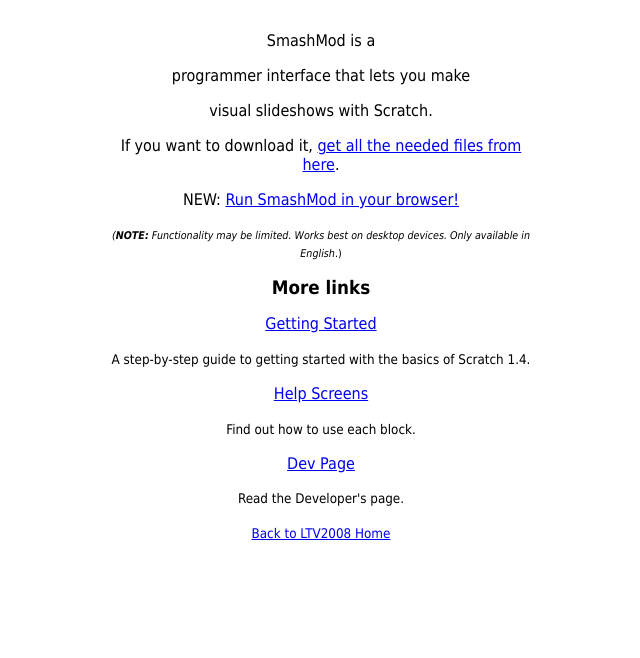
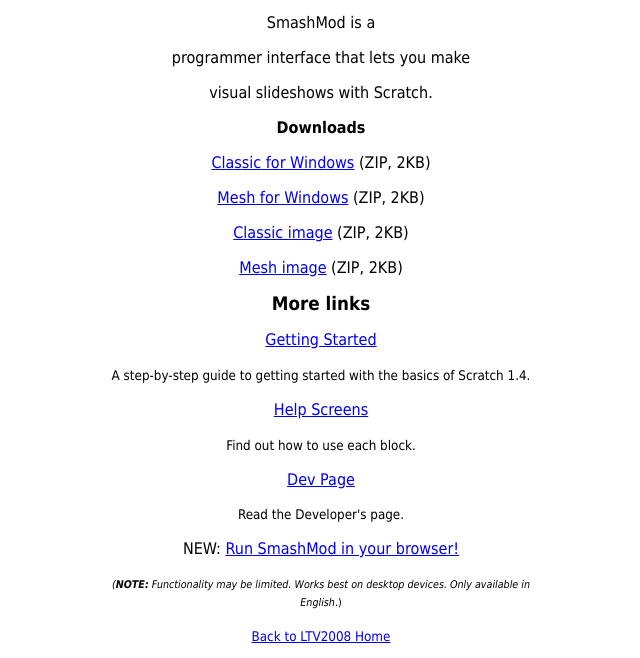
Before and after one commit to LTV2008/SmashMod-Slideshow-Maker, a plain HTML site: page index.html in a window 1280 px wide. Shown: the part 541-1199 px from the top of the page, without its empty margins (319-959 px from the left). Drawn offline with Linux system fonts and the light colour scheme.

Commit message:
update to index, add windows

```diff
--- a/index.html
+++ b/index.html
@@ -72,23 +72,26 @@
               <br>
             </p>
             <p align="center"><br>
-              <br>
             </p>
             <p align="center"><font face="Tahoma, sans-serif">SmashMod is a </font></p>
             <p align="center"><font face="Tahoma, sans-serif">programmer
                 interface that lets you make</font></p>
             <p align="center"><font face="Tahoma, sans-serif">visual slideshows
                 with Scratch.</font></p>
-            <p align="center"><font face="Tahoma, sans-serif">If you want to
-                download it, <a href="https://github.com/LTV2008/SmashMod-Slideshow-Maker">get
-                  all the needed files from here</a>.</font></p>
-            <p align="center"><font face="Tahoma, sans-serif">NEW: <a href="https://squeak.js.org/run/#url=https://ltv2008.github.io/SmashMod-Slideshow-Maker&amp;files=[files-classic/SmashMod%20Slideshow%20Maker%20-%20Lite.image]&amp;swapButtons=true">Run
-                  SmashMod in your browser!</a><br>
-              </font></p>
-            <p align="center"><font style="font-size: 8pt" face="Tahoma, sans-serif"><i>(<b>NOTE:</b>
-                  Functionality may be limited. Works best on desktop devices.
-                  Only available in English</i>.)<br>
-              </font></p>
+            <p align="center"><b><span style="font-family: Tahoma,sans-serif;">Downloads</span></b></p>
+            <p align="center"><span style="font-family: Tahoma,sans-serif;"><a href="https://github.com/LTV2008/SmashMod-Slideshow-Maker/raw/main/release/win32/SmashMod.zip">Classic
+                  for Windows</a> (ZIP, 2KB)</span></p>
+            <p align="center"><span style="font-family: Tahoma,sans-serif;"><a href="https://github.com/LTV2008/SmashMod-Slideshow-Maker/raw/main/release/win32/SmashMod_Mesh.zip">Mesh
+                  for Windows</a> (ZIP, 2KB)</span><span style="font-family: Tahoma,sans-serif;"><a
+
+                  href="https://github.com/LTV2008/SmashMod-Slideshow-Maker/raw/main/release/win32/SmashMod.zip"><br>
+                </a></span></p>
+            <p align="center"><span style="font-family: Tahoma,sans-serif;"><a href="https://github.com/LTV2008/SmashMod-Slideshow-Maker/raw/main/release/images/files-classic.zip">Classic
+                  image</a> (ZIP, 2KB)</span>
+            </p>
+            <p align="center"><span style="font-family: Tahoma,sans-serif;"><a href="https://github.com/LTV2008/SmashMod-Slideshow-Maker/raw/main/release/images/files-meshFeature.zip">Mesh
+                  image</a> (ZIP, 2KB)</span></p>
+            <p align="center"></p>
             <p align="center"><font face="Tahoma, sans-serif"><font style="font-size: 14pt"
 
                   size="4"><b>More links</b></font></font></p>
@@ -118,6 +121,14 @@
             <p align="center"><font style="font-size: 10pt" size="2"><font face="Tahoma, sans-serif">R</font><font
 
                   face="Tahoma, sans-serif">ead the Developer's page.</font></font></p>
+            <p align="center"><font style="font-size: 10pt" size="2"><font face="Tahoma, sans-serif"></font></font><font
+
+                face="Tahoma, sans-serif">NEW: <a href="https://squeak.js.org/run/#url=https://ltv2008.github.io/SmashMod-Slideshow-Maker&amp;files=[files-classic/SmashMod%20Slideshow%20Maker%20-%20Lite.image]&amp;swapButtons=true">Run
+                  SmashMod in your browser!</a><br>
+              </font> </p>
+            <p align="center"><font style="font-size: 8pt" face="Tahoma, sans-serif"><i>(<b>NOTE:</b>
+                  Functionality may be limited. Works best on desktop devices.
+                  Only available in English</i>.)</font></p>
             <p align="center"><a href="https://ltv2008.github.io/"><font face="Tahoma, sans-serif"><font
 
                     style="font-size: 10pt" size="2">Back to LTV2008 Home </font></font></a>
```
